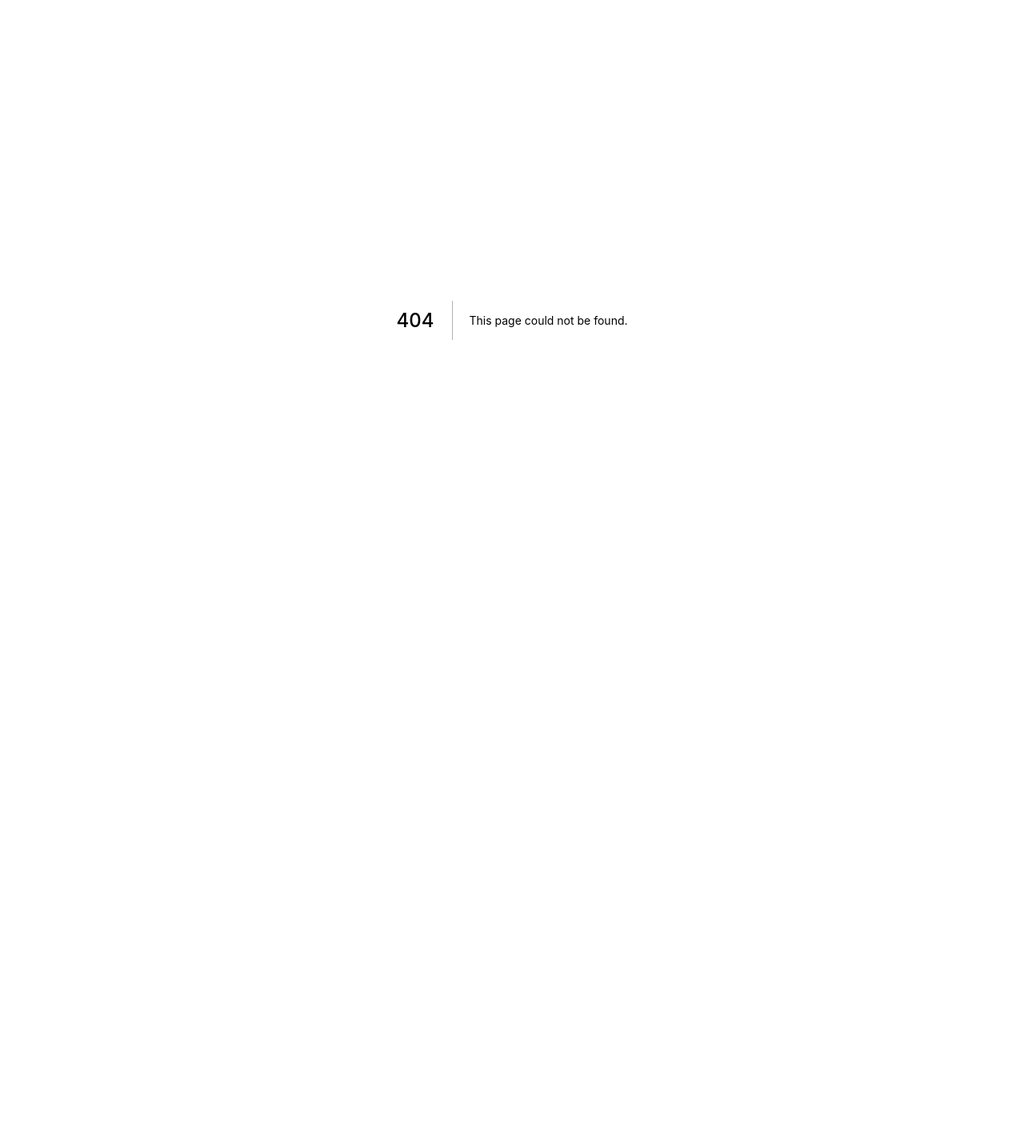
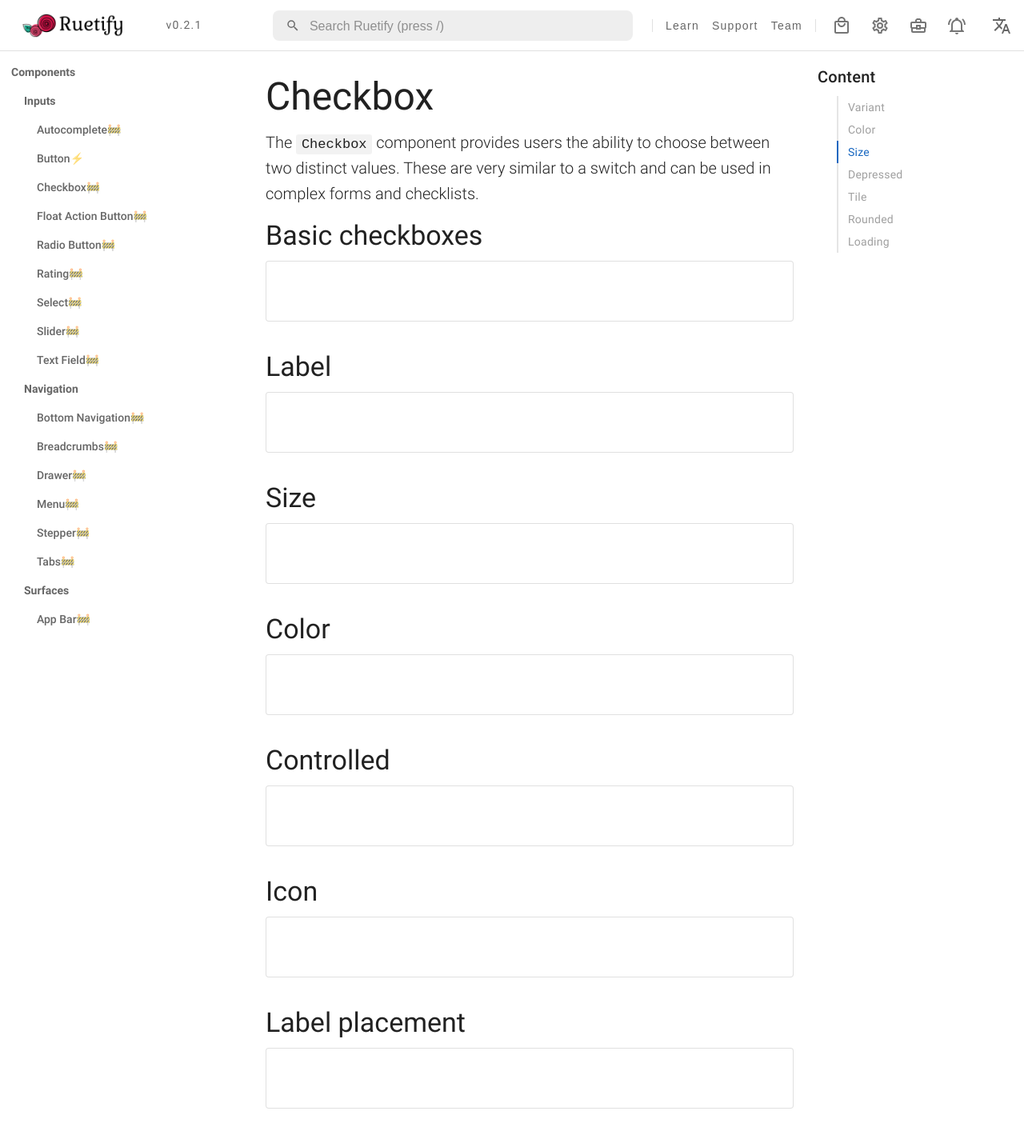
Before and after one commit to KyLoc20/Ruetify-UI, a Next.js app: page /components/checkbox in a window 1280 px wide. Before the commit this address had no page. Shown: the top 1424 px of the page at 80% size. Before the commit the page ends 800 px from the top, so only its background shows below. Built offline with nearby package versions, Linux system fonts and the light colour scheme.

Commit message:
[Checkbox] start

```diff
--- /dev/null
+++ b/pages/components/checkbox/index.jsx
@@ -0,0 +1,57 @@
+import * as React from "react";
+import Page from "../../../src/components/Page";
+import Typography from "../../../ui/Typography/Typography";
+import { GroupRow, GroupBox } from "../../../ui/layout/Group";
+import Checkbox from "../../../ui/Checkbox/Checkbox";
+import {
+  PageContentNavigationContext,
+  CheckboxPageContent,
+} from "../../../src/context";
+export default function CheckboxPage() {
+  return (
+    <PageContentNavigationContext.Provider value={{ ...CheckboxPageContent }}>
+      <Page>
+        <Typography type="h1">Checkbox</Typography>
+        <Typography type="p" description>
+          The <code>Checkbox</code> component provides users the ability to
+          choose between two distinct values. These are very similar to a switch
+          and can be used in complex forms and checklists.
+        </Typography>
+        <Typography type="h2" id="ac-basic-checkboxes">
+          Basic checkboxes
+        </Typography>
+        <GroupBox></GroupBox>
+
+        <Typography type="h2" id="ac-label">
+          Label
+        </Typography>
+        <GroupBox></GroupBox>
+
+        <Typography type="h2" id="ac-size">
+          Size
+        </Typography>
+        <GroupBox></GroupBox>
+
+        <Typography type="h2" id="ac-color">
+          Color
+        </Typography>
+        <GroupBox></GroupBox>
+
+        <Typography type="h2" id="ac-controlled">
+          Controlled
+        </Typography>
+        <GroupBox></GroupBox>
+
+        <Typography type="h2" id="ac-icon">
+          Icon
+        </Typography>
+        <GroupBox></GroupBox>
+
+        <Typography type="h2" id="ac-label-placement">
+          Label placement
+        </Typography>
+        <GroupBox></GroupBox>
+      </Page>
+    </PageContentNavigationContext.Provider>
+  );
+}
--- a/pages/index.jsx
+++ b/pages/index.jsx
@@ -43,7 +43,7 @@ export default function ButtonPage() {
           and fill color.
         </Typography>
         <GroupBox>
-          <Button variant="plain" color="default">
+          <Button variant="plain" color="default" width={500}>
             DEFAULT
           </Button>
           <Button variant="plain" color="primary">
@@ -233,7 +233,7 @@ export default function ButtonPage() {
           process taking place.
         </Typography>
         <GroupBox block>
-          <GroupRow justifyContent="start" width={500}>
+          <GroupRow justifyContent="start">
             <Button
               variant="plain"
               color="primary"
--- a/src/components/ContentNavigation.jsx
+++ b/src/components/ContentNavigation.jsx
@@ -2,7 +2,7 @@ import * as React from "react";
 import styled from "@emotion/styled";
 import ScrollCatalog from "./ScrollCatalog";
 import PropTypes from "prop-types";
-import { ButtonPageContentContext } from "../context";
+import { PageContentNavigationContext } from "../context";
 const Component = styled("section")`
   width: 258px;
   flex-shrink: 0;
@@ -14,7 +14,7 @@ const Component = styled("section")`
 `;
 /* For Content Catalog */
 export default function ContentNavigation(props) {
-  const { routePath, anchors } = React.useContext(ButtonPageContentContext);
+  const { routePath, anchors } = React.useContext(PageContentNavigationContext);
   // const [path, setPath] = React.useState(props.routePath);
   // const [anchors, setAnchors] = React.useState(props.anchors);
   return (
--- a/src/context.js
+++ b/src/context.js
@@ -1,5 +1,6 @@
 import * as React from "react";
-const ButtonPageContentContext = React.createContext({
+const PageContentNavigationContext = React.createContext(null);
+const ButtonPageContent = {
     routePath: "components/button",
     anchors: [
         { anchor: "ac-variant", text: "Variant" },
@@ -10,5 +11,17 @@ const ButtonPageContentContext = React.createContext({
         { anchor: "ac-rounded", text: "Rounded" },
         { anchor: "ac-loading", text: "Loading" },
     ],
-});
-export { ButtonPageContentContext }
+}
+const CheckboxPageContent = {
+    routePath: "components/checkbox",
+    anchors: [
+        { anchor: "ac-variant", text: "Variant" },
+        { anchor: "ac-color", text: "Color" },
+        { anchor: "ac-size", text: "Size" },
+        { anchor: "ac-depressed", text: "Depressed" },
+        { anchor: "ac-tile", text: "Tile" },
+        { anchor: "ac-rounded", text: "Rounded" },
+        { anchor: "ac-loading", text: "Loading" },
+    ],
+};
+export { PageContentNavigationContext, ButtonPageContent, CheckboxPageContent }
```
Also changed, not shown: pages/components/button/index.jsx (+4 -15 lines), pages/components/select/index.jsx (deleted, +0 -23 lines), 1 other file (tests, documents, lock files or other folders).
